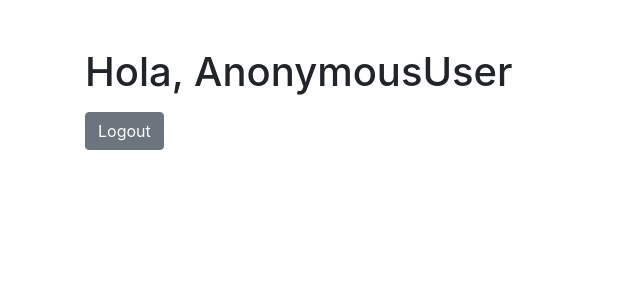
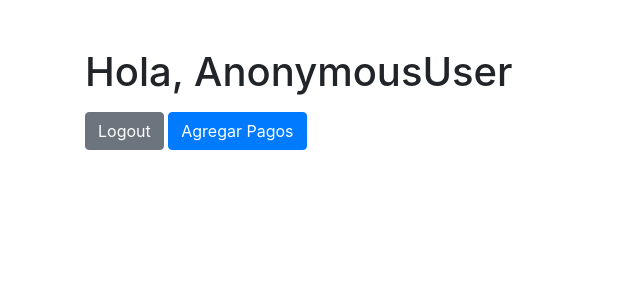
Before and after one commit to juandnn/DjangoSprint2, a Django app: template ofipensiones/templates/login_home.html in a window 1280 px wide. Shown: the top 300 px of the page, without its empty margins (0-640 px from the left). Run offline with Django 3.2, Linux system fonts and the light colour scheme; the template is opened without the code that fills it, so the values that code supplies are empty; some libraries are stand-ins or nearby versions.

Commit message:
modificar

```diff
--- a/ofipensiones/templates/login_home.html
+++ b/ofipensiones/templates/login_home.html
@@ -12,6 +12,7 @@
         <div class="mt-3">
 
             <a href="{% url 'logout' %}" class="btn btn-secondary">Logout</a>
+            <a href="/admin" class="btn btn-primary">Agregar Pagos</a>
         </div>
     </div>
     <script src="https://code.jquery.com/jquery-3.5.1.slim.min.js"></script>
```
Also changed, not shown: 1 other file.
